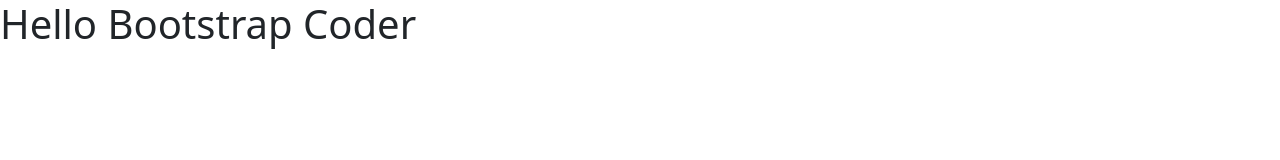
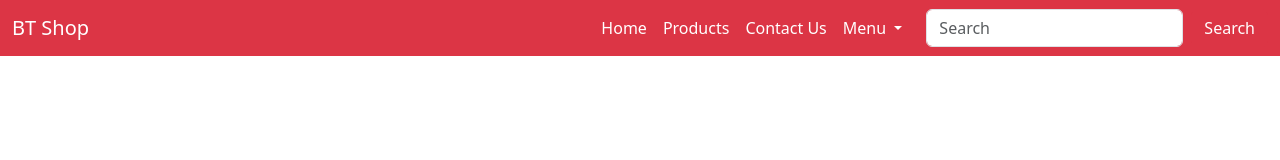
Before and after one commit to ArJasim/Bootstrap-project, a plain HTML site: page Index.html in a window 1280 px wide. Drawn offline with nearby package versions, Linux system fonts and the light colour scheme.

Commit message:
creat a navbar

```diff
--- a/Index.html
+++ b/Index.html
@@ -13,7 +13,49 @@
 
 <body>
 
-  <h1>Hello Bootstrap Coder</h1>
+  <nav class="navbar navbar-expand-lg navbar-light bg-danger">
+    <div class="container-fluid">
+      <a class="navbar-brand text-white" href="#">BT Shop</a>
+      <button class="navbar-toggler" type="button" data-bs-toggle="collapse" data-bs-target="#navbarSupportedContent"
+        aria-controls="navbarSupportedContent" aria-expanded="false" aria-label="Toggle navigation">
+        <span class="navbar-toggler-icon"></span>
+      </button>
+      <div class="collapse navbar-collapse" id="navbarSupportedContent">
+        <ul class="navbar-nav ms-auto mb-2 me-3 mb-lg-0">
+          <li class="nav-item">
+            <a class="nav-link active text-white" aria-current="page" href="https://facebook.com">Home</a>
+          </li>
+          <li class="nav-item">
+            <a class="nav-link text-white" href="#">Products</a>
+          </li>
+          <li class="nav-item">
+            <a class="nav-link text-white" href="#">Contact Us</a>
+          </li>
+          <li class="nav-item dropdown">
+            <a class="nav-link dropdown-toggle text-white" href="#" id="navbarDropdown" role="button"
+              data-bs-toggle="dropdown" aria-expanded="false">
+              Menu
+            </a>
+            <ul class="dropdown-menu" aria-labelledby="navbarDropdown">
+              <li><a class="dropdown-item" href="#">Home</a></li>
+              <li><a class="dropdown-item" href="#">Another action</a></li>
+              <li>
+                <hr class="dropdown-divider">
+              </li>
+              <li><a class="dropdown-item" href="#">Something else here</a></li>
+            </ul>
+          </li>
+          <li class="nav-item">
+
+          </li>
+        </ul>
+        <form class="d-flex">
+          <input class="form-control me-2" type="search" placeholder="Search" aria-label="Search">
+          <button class="btn btn-danger" type="submit">Search</button>
+        </form>
+      </div>
+    </div>
+  </nav>
 
 
 
```
